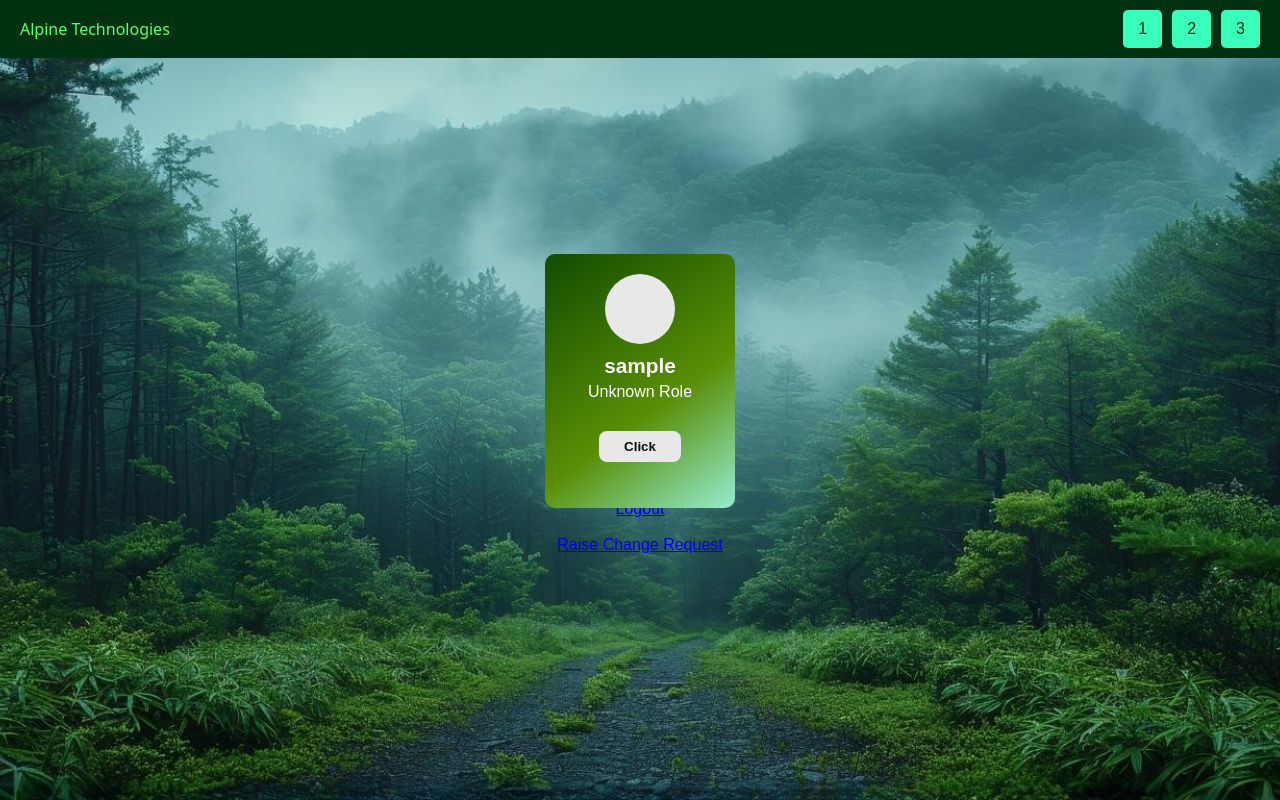
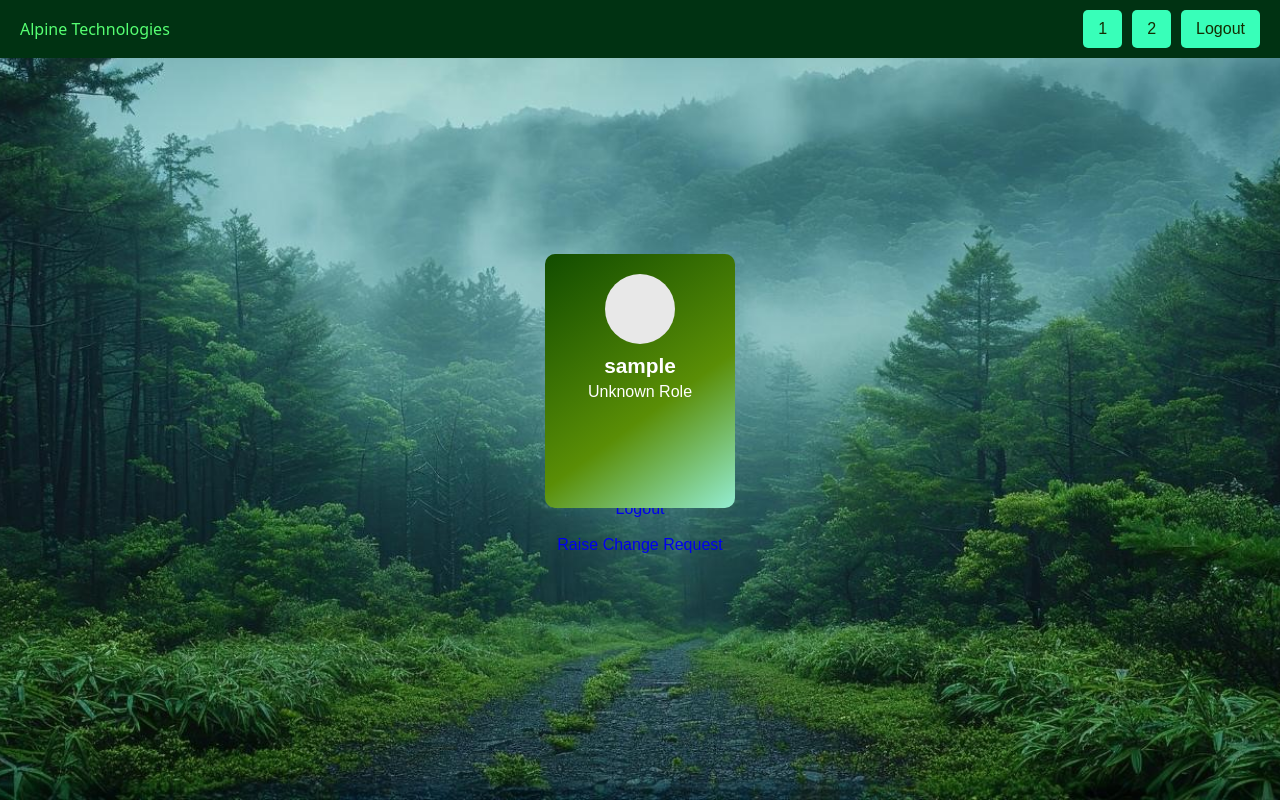
Before and after one commit to neel-d9/Configuration_Management, a PHP site: page /homepage.php in a window 1280 px wide. Run offline with PHP 8.4, Linux system fonts and the light colour scheme; the visitor is signed in with stand-in values (Sample User, id 1); some web fonts are replaced.

Commit message:
Updated buttons in homepage Based on role there are different buttons now Also added logout on top

```diff
--- a/homepage.php
+++ b/homepage.php
@@ -36,7 +36,9 @@ $userRole = isset($_SESSION['role']) && isset($roleMapping[$_SESSION['role']])
         <div class="nav-buttons">
             <button onclick="alert('Button 1 clicked')">1</button>
             <button onclick="alert('Button 2 clicked')">2</button>
-            <button onclick="alert('Button 3 clicked')">3</button>
+            <a href="logout.php">
+              <button>Logout</button>
+            </a>
         </div>
     </div>
     <div class="card">
@@ -46,8 +48,21 @@ $userRole = isset($_SESSION['role']) && isset($roleMapping[$_SESSION['role']])
       </div>
       <span><?php echo $_SESSION['username']; ?></span>
       <p class="job"><?php echo $userRole; ?></p>
-      <button> Click
-      </button>
+      <?php if ($userRole=="Configuration Manager"): ?>
+        <a href="assigncr.php">
+          <button>Assign CR</button>
+        </a>
+      <?php endif; ?>
+      <?php if ($userRole=="Developer"): ?>
+        <a href="checkcr.php">
+          <button>Check assigned CR</button>
+        </a>
+      <?php endif; ?>
+      <?php if ($userRole=="Developer" || $userRole=="Customer Support"): ?>
+        <a href="raisecr.php">
+          <button>Raise New CR</button>
+        </a>
+      <?php endif; ?>
     </div>
     <div style="text-align:center; padding:15%;">
       <a href="logout.php">Logout</a>
--- a/style2.css
+++ b/style2.css
@@ -167,6 +167,10 @@ font-weight: 600;
     background-color: #3e8e41;
 }
 
+a {
+    text-decoration: none;
+}
+
 .card {
     width: 190px;
     height: 254px;
@@ -211,7 +215,7 @@ font-weight: 600;
     margin: auto;
     border-radius: 8px;
     border: none;
-    margin-top: 30px;
+    margin-top: 15px;
     background: #e8e8e8;
     color: #111111;
     font-weight: 600;
@@ -260,5 +264,5 @@ font-weight: 600;
 }
 
 .navbar .nav-buttons button:hover {
-    background-color: #777; /* Darker shade on hover */
+    background-color: #35520d; /* Darker shade on hover */
 }
```
